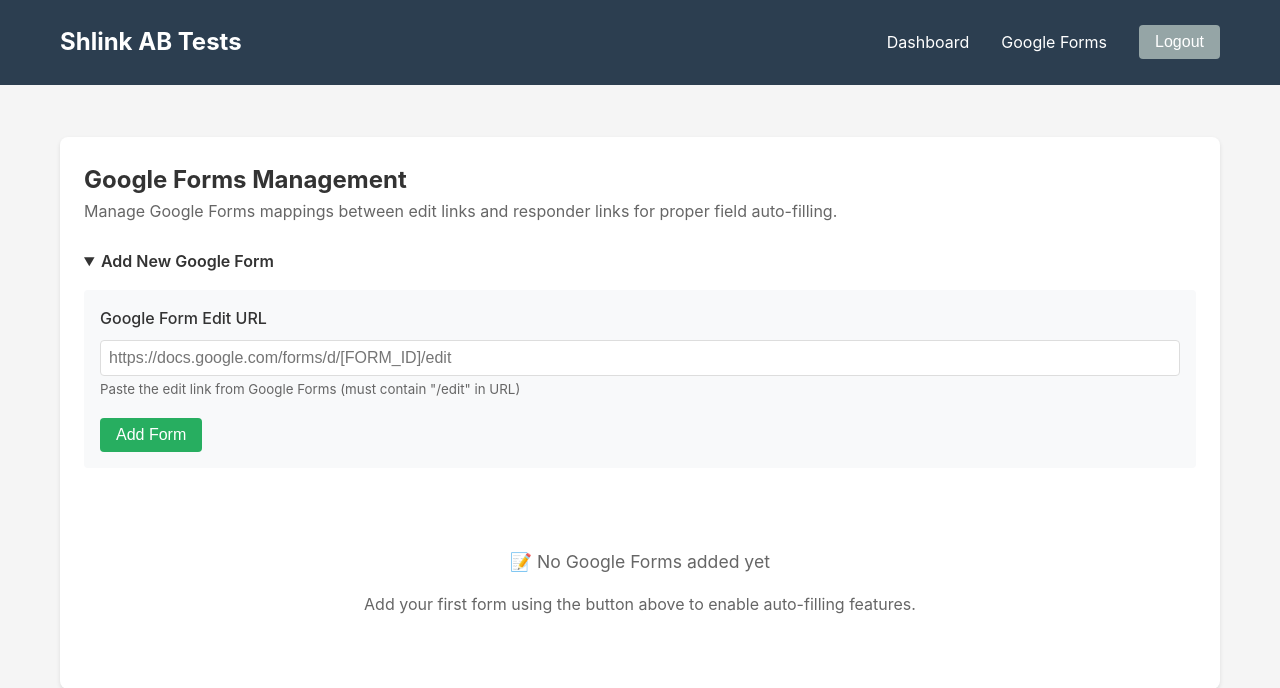
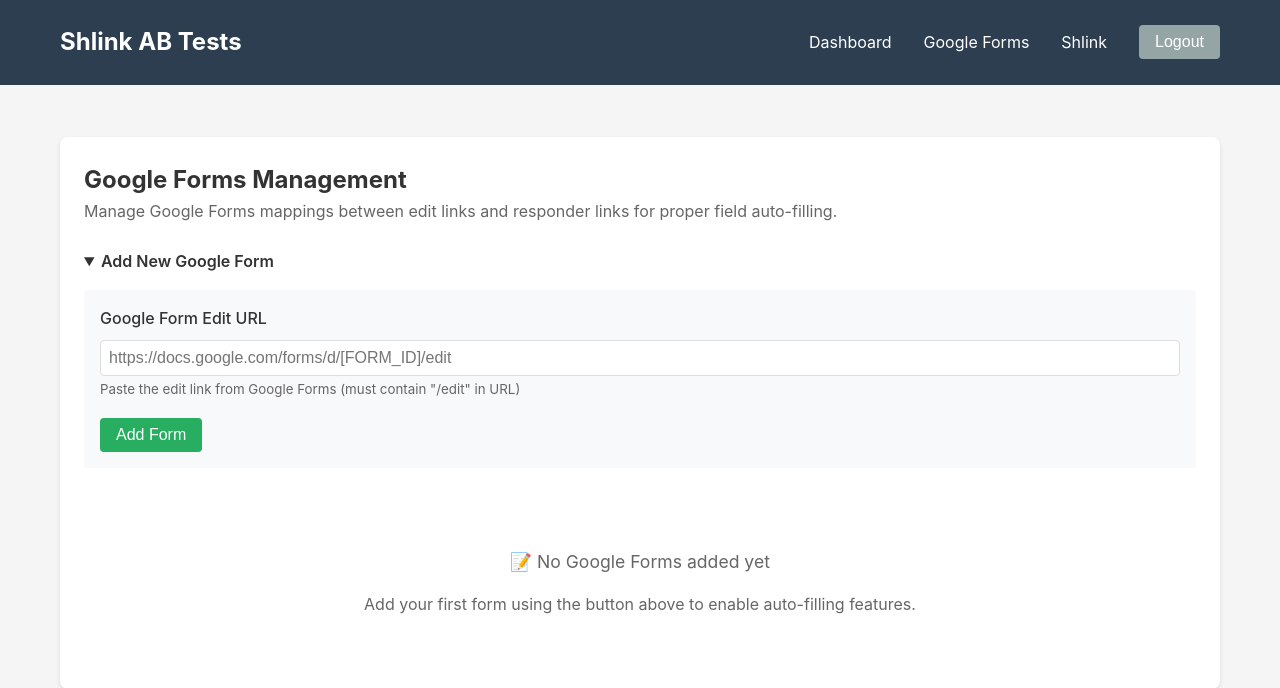
Before and after one commit to Maximax67/shlink-ab-tests, a Python web app: template templates/google_forms.html in a window 1280 px wide. Shown: the top 688 px of the page. Run offline with Jinja, Linux system fonts and the light colour scheme; the template is opened without the code that fills it, so the values that code supplies are empty.

Commit message:
refactor: nav links

```diff
--- a/templates/base.html
+++ b/templates/base.html
@@ -301,16 +301,15 @@
     <header>
         <div class="container">
             <h1>Shlink AB Tests</h1>
-            <nav>
-                <div class="nav-wrapper">
-                    <button class="nav-toggle btn btn-secondary">☰</button>
-                    <div class="nav-links">
-                        {% block nav %}
-                        <form action="/admin/logout" method="post" style="display: inline;">
-                            <button type="submit" class="btn btn-secondary">Logout</button>
-                        </form>
-                        {% endblock %}
-                    </div>
+            <nav class="nav-wrapper">
+                <button class="nav-toggle btn btn-secondary">☰</button>
+                <div class="nav-links">
+                    <a href="/admin/dashboard">Dashboard</a>
+                    <a href="/admin/google_forms">Google Forms</a>
+                    <a href="https://app.shlink.io" target="_blank">Shlink</a>
+                    <form action="/admin/logout" method="post" style="display: inline;">
+                        <button type="submit" class="btn btn-secondary">Logout</button>
+                    </form>
                 </div>
             </nav>
         </div>
--- a/templates/google_forms.html
+++ b/templates/google_forms.html
@@ -1,14 +1,6 @@
 {% extends "base.html" %}
 
 {% block title %}Google Forms{% endblock %}
-
-{% block nav %}
-<a href="/admin/dashboard">Dashboard</a>
-<a href="/admin/google_forms">Google Forms</a>
-<form action="/admin/logout" method="post" style="display: inline;">
-    <button type="submit" class="btn btn-secondary">Logout</button>
-</form>
-{% endblock %}
 
 {% block content %}
 <div class="card">
```
Also changed, not shown: templates/dashboard.html (+0 -8 lines), templates/short_url_detail.html (+0 -8 lines).
